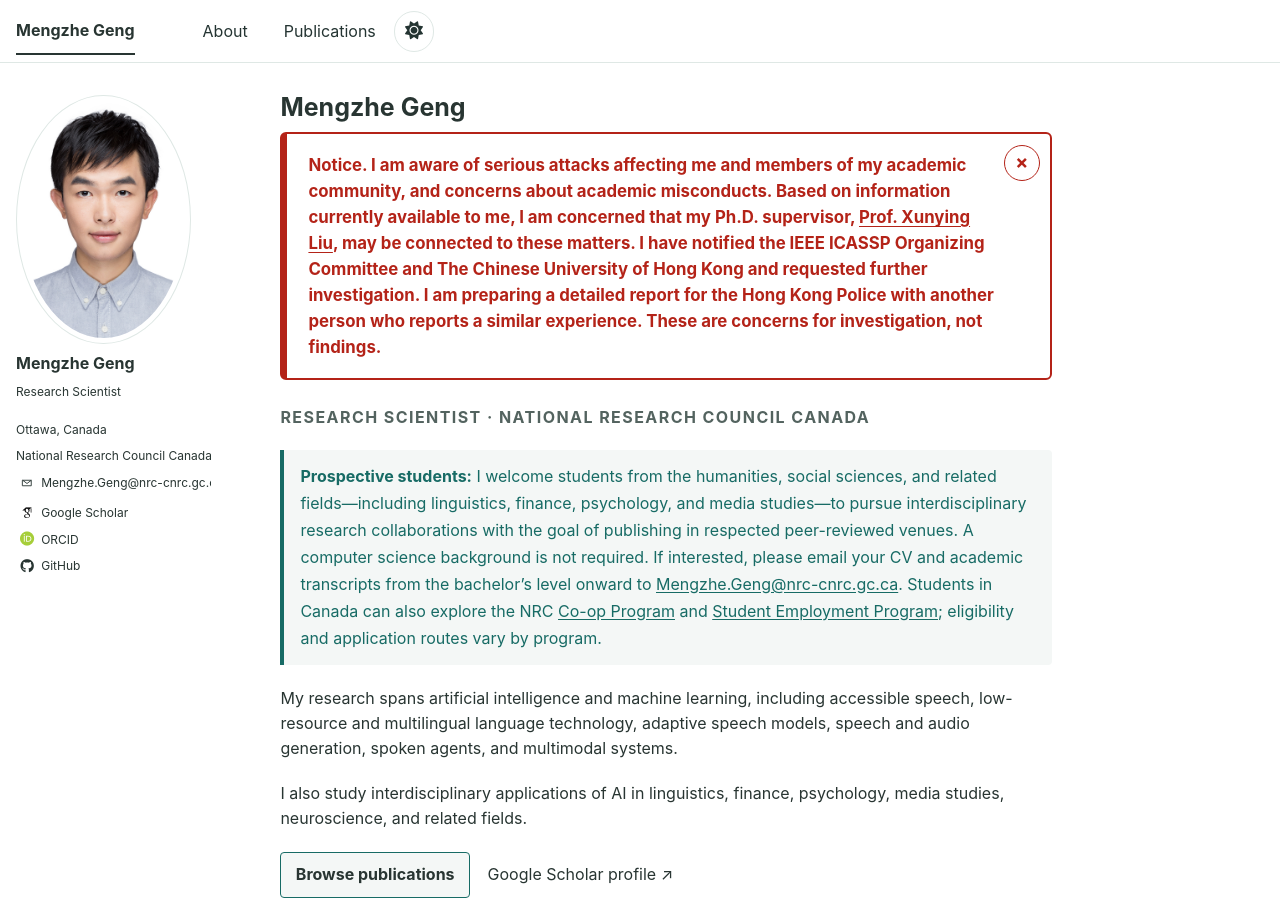
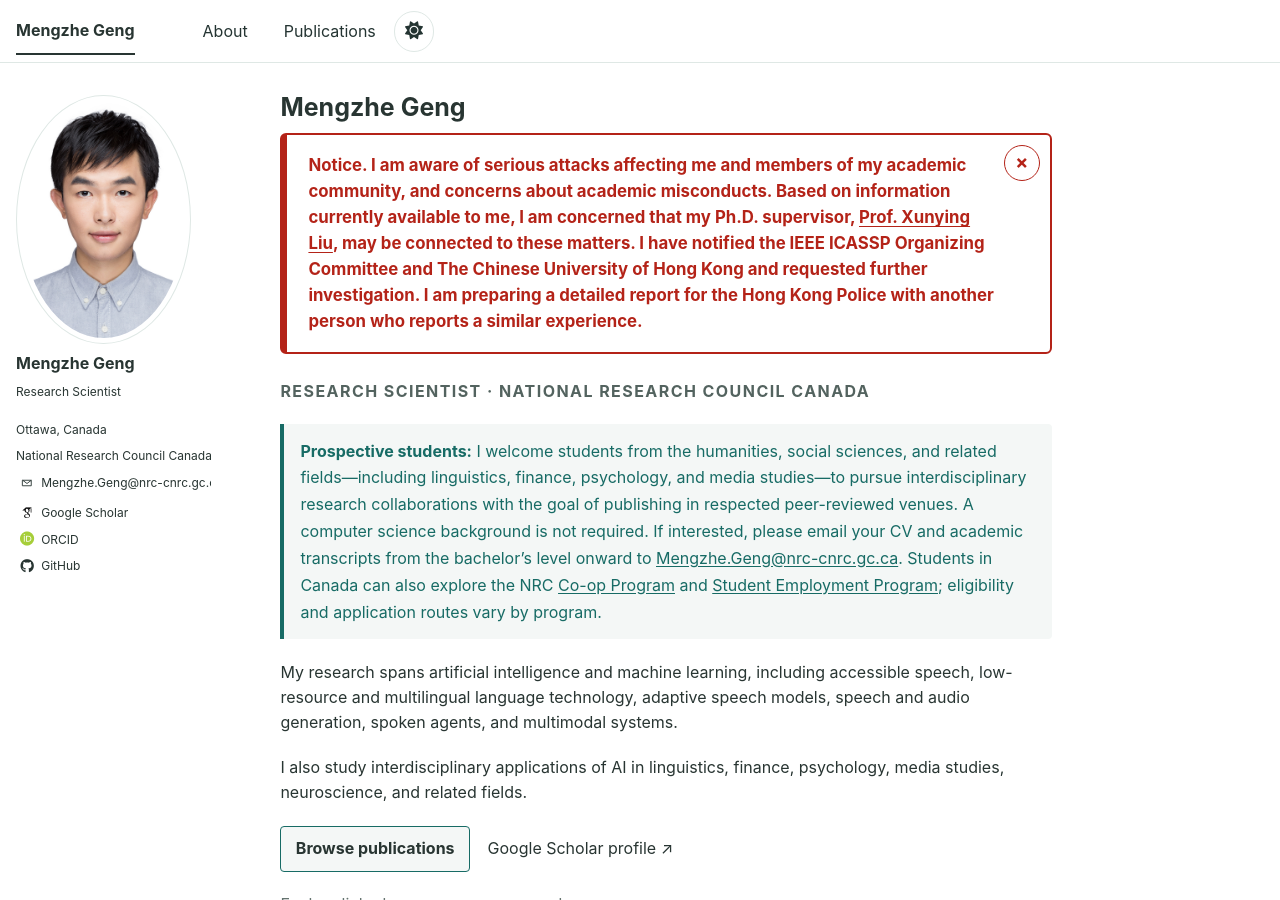
Before and after one commit to MENGZHEGENG/MENGZHEGENG.github.io, a Jekyll site: the page built from _pages/about.md, in a window 1280 px wide and 900 px high. Built offline with Jekyll 4.4.1, drawn with Linux system fonts in a browser that asks for light colours; some web fonts are replaced.

Commit message:
Remove findings disclaimer from safety notice

```diff
--- a/_pages/about.md
+++ b/_pages/about.md
@@ -12,7 +12,7 @@
 
 {% if page.show_safety_notice %}
 <aside id="safety-notice" class="safety-notice" role="region" aria-label="Safety notice">
-  <p><strong>Notice.</strong> I am aware of serious attacks affecting me and members of my academic community, and concerns about academic misconducts. Based on information currently available to me, I am concerned that my Ph.D. supervisor, <a href="https://www1.se.cuhk.edu.hk/~xyliu/" rel="noopener noreferrer">Prof. Xunying Liu</a>, may be connected to these matters. I have notified the IEEE ICASSP Organizing Committee and The Chinese University of Hong Kong and requested further investigation. I am preparing a detailed report for the Hong Kong Police with another person who reports a similar experience. These are concerns for investigation, not findings.</p>
+  <p><strong>Notice.</strong> I am aware of serious attacks affecting me and members of my academic community, and concerns about academic misconducts. Based on information currently available to me, I am concerned that my Ph.D. supervisor, <a href="https://www1.se.cuhk.edu.hk/~xyliu/" rel="noopener noreferrer">Prof. Xunying Liu</a>, may be connected to these matters. I have notified the IEEE ICASSP Organizing Committee and The Chinese University of Hong Kong and requested further investigation. I am preparing a detailed report for the Hong Kong Police with another person who reports a similar experience.</p>
   <button class="safety-notice__close" type="button" aria-label="Dismiss safety notice">×</button>
 </aside>
 <script src="{{ '/assets/js/safety-notice.js' | relative_url }}?v=a748c56" defer></script>
```
